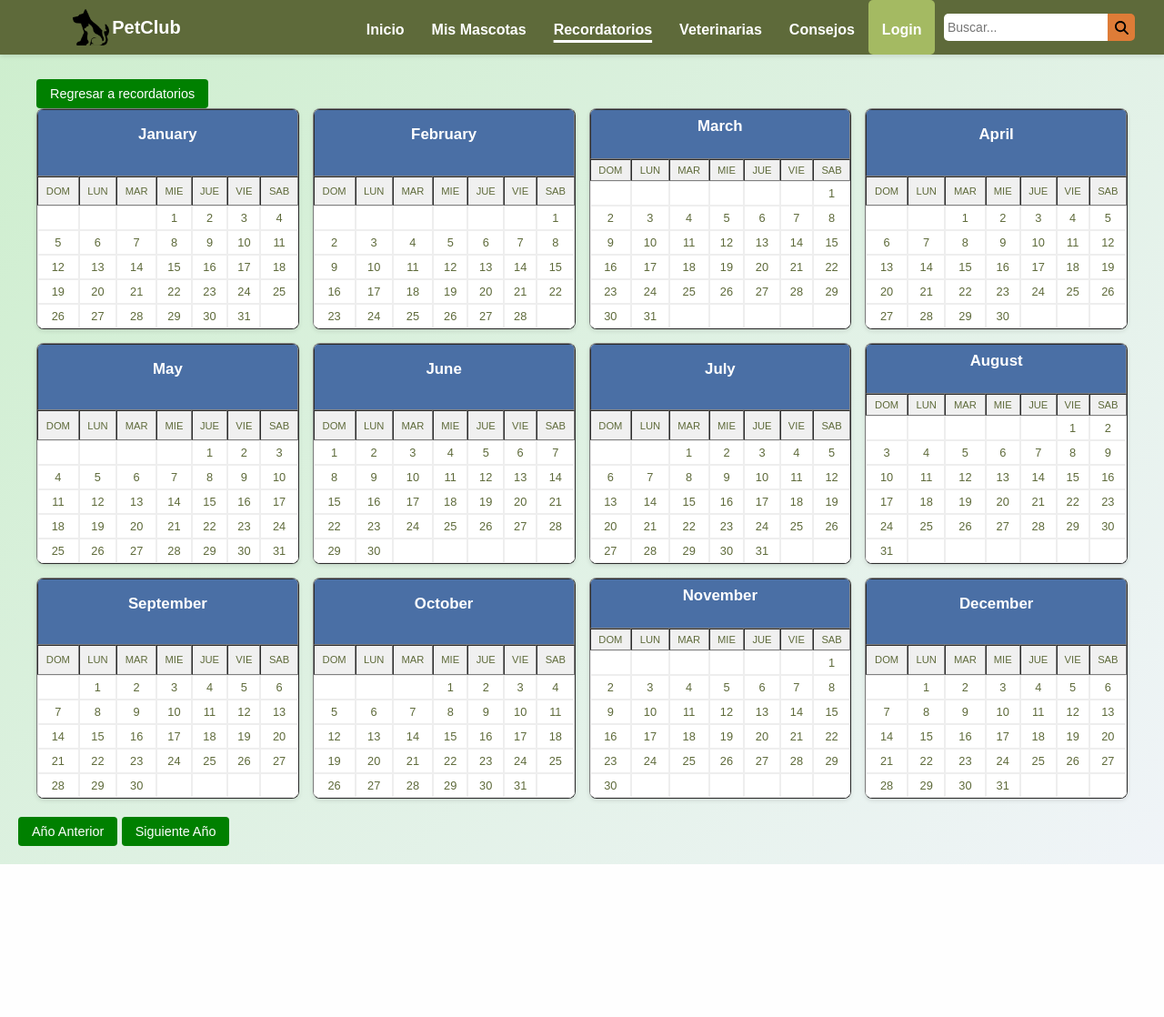
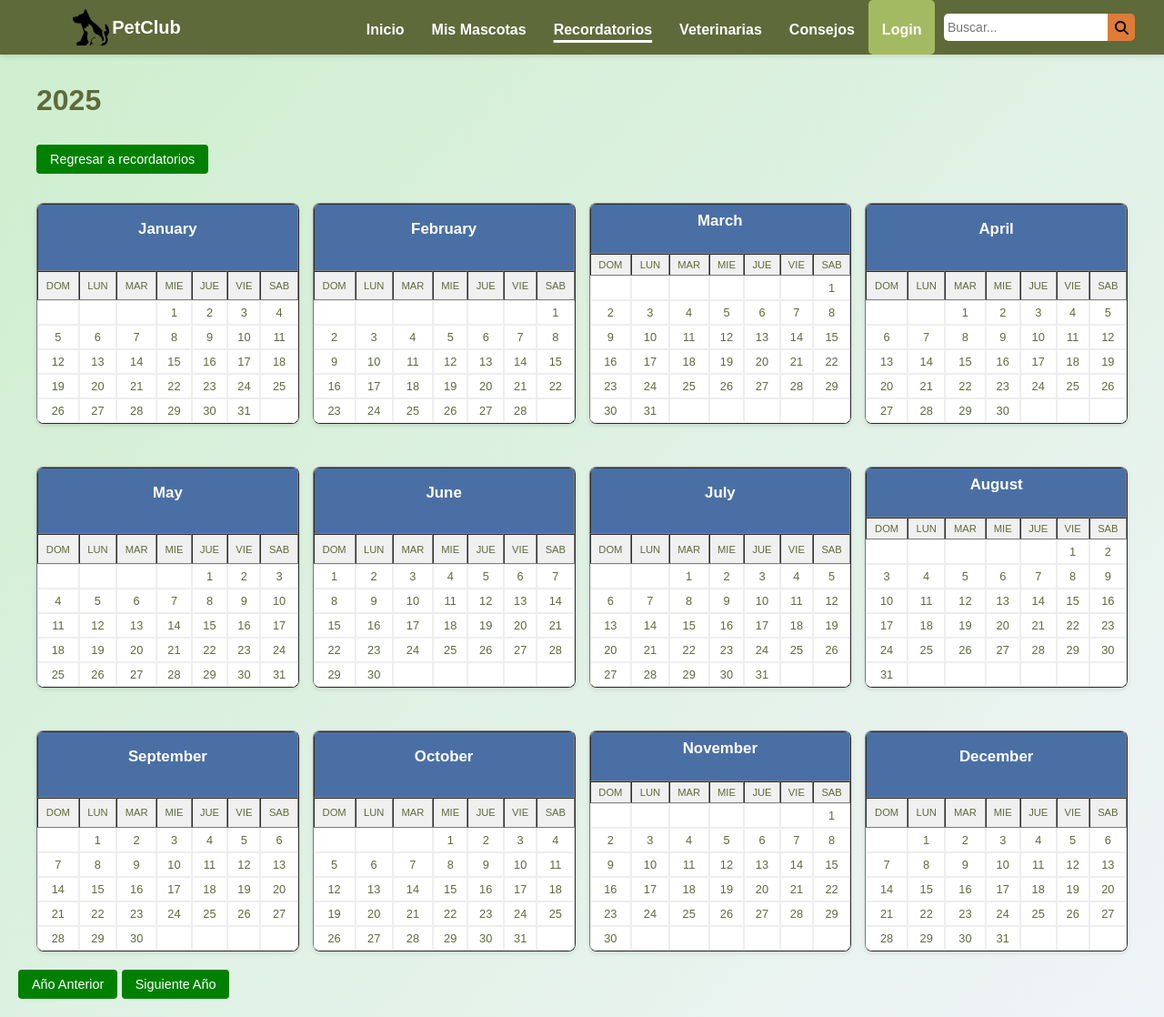
Before and after one commit to Ruben2216/Proyecto-Integrador-4M, a PHP site: page /Activos/BasePHP/calendario_recordatorios.php in a window 1280 px wide. Shown: the whole page at 91% size. Before the commit the page ends 950 px from the top, so only its background shows below. Run offline with PHP 8.4, Linux system fonts and the light colour scheme; data that the repository does not hold is empty; some libraries are stand-ins or nearby versions.

Commit message:
Cambios en el margen del calendario

```diff
--- a/Activos/css/calendario.css
+++ b/Activos/css/calendario.css
@@ -4,6 +4,7 @@
     margin: 0;
     padding: 20px;
     background-color: #f5f5f5;
+    margin-top: 2.5rem;
 }
 
 /* Botones */
@@ -26,6 +27,7 @@
 .calendarios {
     max-width: 1200px;
     margin: 0 auto;
+    margin-top: 2rem;
 }
 
 /* Estilos para cada calendario individual */
@@ -34,6 +36,7 @@
     border-radius: 8px;
     box-shadow: 0 2px 5px rgba(0,0,0,0.1);
     overflow: hidden;
+    margin-top: 2rem;
 }
 
 /* Grid para calendario anual (4 columnas x 3 filas) */
```
